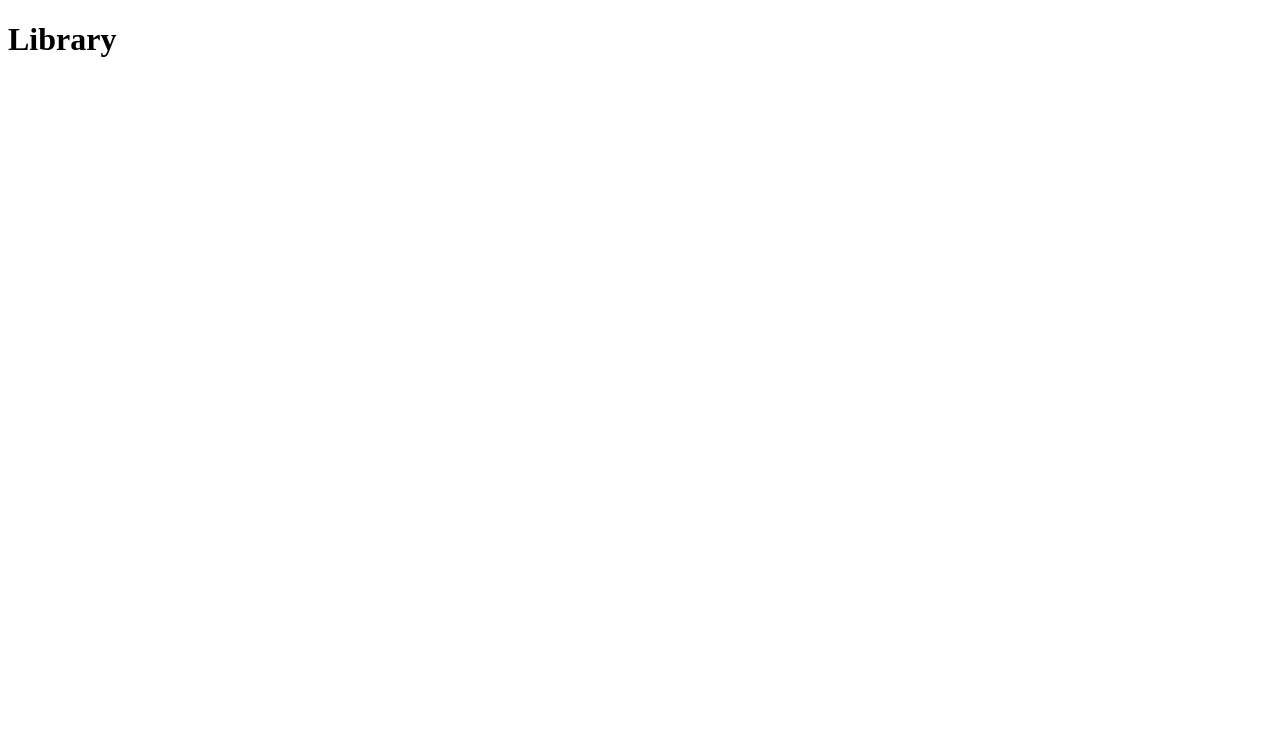
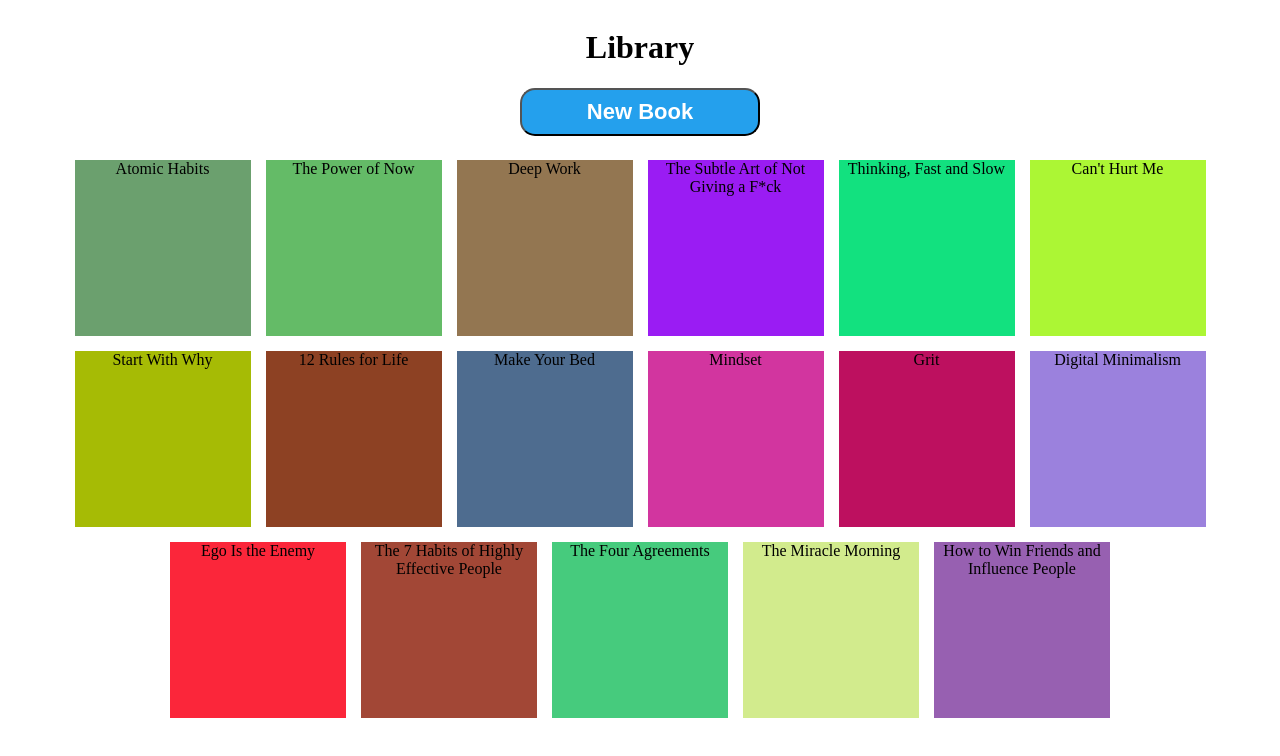
Before and after one commit to yelllowcat/Library, a plain HTML site: page index.html in a window 1280 px wide. Drawn offline with Linux system fonts and the light colour scheme.

Commit message:
dynamics templates with flexbox to see the books in the ui maked with javascript

```diff
--- a/index.html
+++ b/index.html
@@ -6,8 +6,10 @@
     <title>Document</title>
   </head>
   <link rel="stylesheet" href="styles.css" />
-  <script src="main.js"></script>
   <body>
     <h1>Library</h1>
+    <button class="new">New Book</button>
+    <div class="container"></div>
+    <script src="main.js"></script>
   </body>
 </html>
--- a/main.js
+++ b/main.js
@@ -41,6 +41,52 @@
 };
 
 console.log();
-addBookToLibrary("Habits", "James Clear", 10);
+addBookToLibrary("Atomic Habits", "James Clear", 10);
+addBookToLibrary("The Power of Now", "Eckhart Tolle", 15);
+addBookToLibrary("Deep Work", "Cal Newport", 12);
+addBookToLibrary("The Subtle Art of Not Giving a F*ck", "Mark Manson", 14);
+addBookToLibrary("Thinking, Fast and Slow", "Daniel Kahneman", 18);
+addBookToLibrary("Can't Hurt Me", "David Goggins", 16);
+addBookToLibrary("Start With Why", "Simon Sinek", 11);
+addBookToLibrary("12 Rules for Life", "Jordan B. Peterson", 20);
+addBookToLibrary("Make Your Bed", "William H. McRaven", 9);
+addBookToLibrary("Mindset", "Carol S. Dweck", 13);
+addBookToLibrary("Grit", "Angela Duckworth", 17);
+addBookToLibrary("Digital Minimalism", "Cal Newport", 10);
+addBookToLibrary("Ego Is the Enemy", "Ryan Holiday", 11);
+addBookToLibrary(
+  "The 7 Habits of Highly Effective People",
+  "Stephen R. Covey",
+  19
+);
+addBookToLibrary("The Four Agreements", "Don Miguel Ruiz", 8);
+addBookToLibrary("The Miracle Morning", "Hal Elrod", 13);
+addBookToLibrary(
+  "How to Win Friends and Influence People",
+  "Dale Carnegie",
+  16
+);
+
 console.log(myLibrary);
 listBooks();
+function changeColor() {
+  let rand1 = getRandomInt(256);
+  let rand2 = getRandomInt(256);
+  let rand3 = getRandomInt(256);
+
+  return "rgb(" + rand1 + "," + rand2 + "," + rand3 + ")";
+}
+function getRandomInt(max) {
+  return Math.floor(Math.random() * max);
+}
+const container = document.querySelector(".container");
+myLibrary.forEach((element) => {
+  let divs = document.createElement("div");
+  divs.style.width = "22vh";
+  divs.style.height = "22vh";
+  divs.style.textAlign = "center";
+  let color = changeColor();
+  divs.style.background = color;
+  divs.innerHTML = element.title;
+  container.appendChild(divs);
+});
--- a/styles.css
+++ b/styles.css
@@ -0,0 +1,28 @@
+body{
+
+    display: flex;
+    flex-direction: column;
+}
+h1{
+    align-self: center;
+    font-size: 32px;
+}
+.container{
+    justify-content: center;
+    height: 100%;
+    width: 100%;
+    display: flex;
+    flex-wrap: wrap;
+    gap: 15px;
+}
+.new{
+    align-self: center;
+    height: 6vh;
+    width: 30vh;
+    margin-bottom: 3vh;
+    border-radius: 15px;
+    background-color: #24a0ed;
+    color: white;
+    font-size: 22px;
+    font-weight: bold;
+}
```
